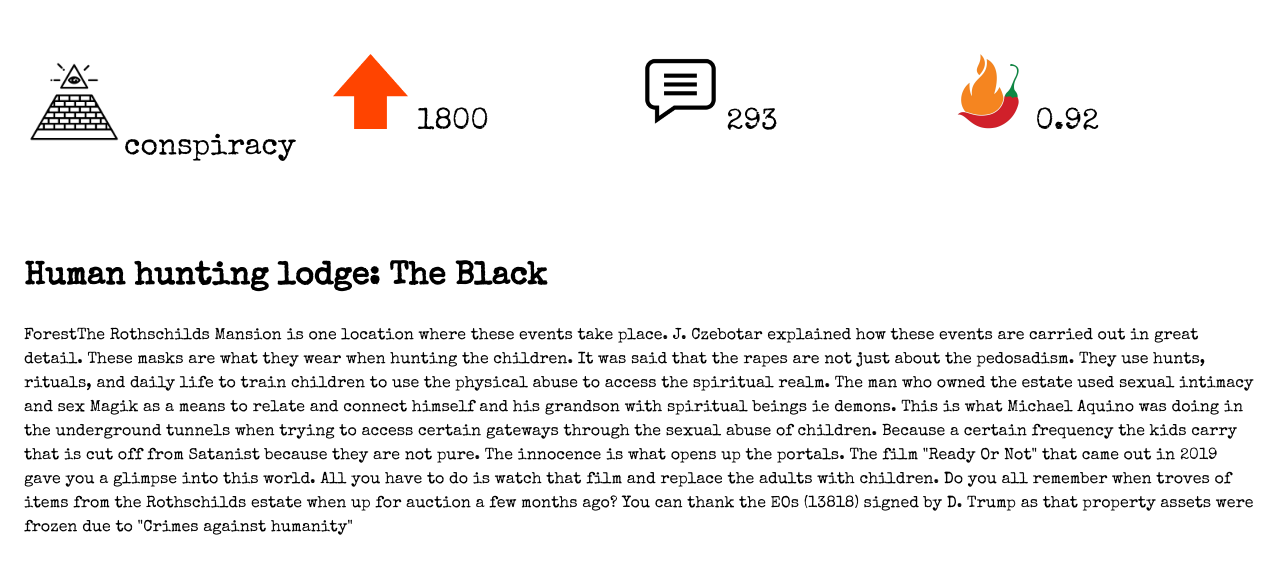
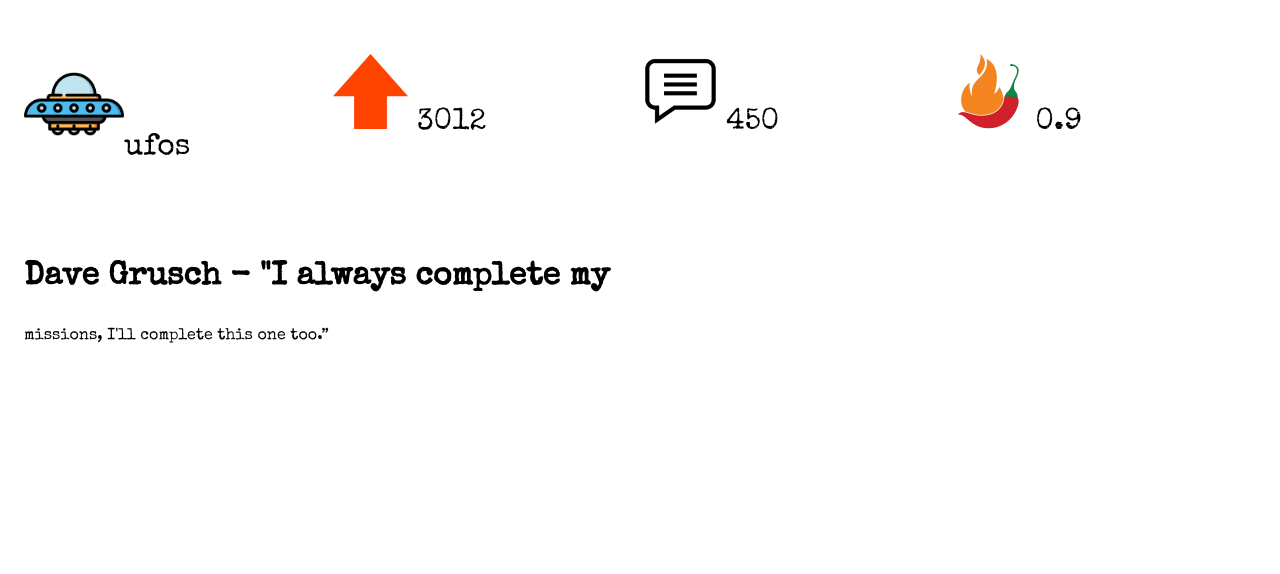
Before and after one commit to thisweekinredacted/thisweekinredacted.github.io, a Jekyll site: the page pages/top2.html, which Jekyll copies as it is, in a window 1280 px wide. Shown: the top 574 px of the page. Built offline with Jekyll 4.4.1, drawn with Linux system fonts in a browser that asks for light colours.

Commit message:
Update weekly pages

```diff
--- a/pages/top2.html
+++ b/pages/top2.html
@@ -8,21 +8,14 @@
     </head>
     <body>
         <div class="c-methods">
-            <p class="c-methods_bio"><img src="conspiracy.png" width="100" height="100">conspiracy</p>
-            <p class="c-methods_che"><img src="upvote.png" width="75" height="75"> 1800</p>
-            <p class="c-methods_rad"><img src="comment.png" width="75" height="75"> 293</p>
-            <p class="c-methods_psy"><img src="spice.png" width="75" height="75"> 0.92</p>
+            <p class="c-methods_bio"><img src="ufo.png" width="100" height="100">ufos</p>
+            <p class="c-methods_che"><img src="upvote.png" width="75" height="75"> 3012</p>
+            <p class="c-methods_rad"><img src="comment.png" width="75" height="75"> 450</p>
+            <p class="c-methods_psy"><img src="spice.png" width="75" height="75"> 0.9</p>
         </div>
         <div>
-            <h1>Human hunting lodge: The Black </h1>
-            <p>ForestThe Rothschilds Mansion is one location where these events take place. J. Czebotar explained how these events are carried out in great detail.
-These masks are what they wear when hunting the children.
-It was said that the rapes are not just about the pedosadism. They use hunts, rituals, and daily life to train children to use the physical abuse to access the spiritual realm.
-The man who owned the estate used sexual intimacy and sex Magik as a means to relate and connect himself and his grandson with spiritual beings ie demons.
-This is what Michael Aquino was doing in the underground tunnels when trying to access certain gateways through the sexual abuse of children.
-Because a certain frequency the kids carry that is cut off from Satanist because they are not pure. The innocence is what opens up the portals.
-The film "Ready Or Not" that came out in 2019 gave you a glimpse into this world. All you have to do is watch that film and replace the adults with children.
-Do you all remember when troves of items from the Rothschilds estate when up for auction a few months ago? You can thank the EOs (13818)  signed by D. Trump as that property assets were frozen due to "Crimes against humanity"</p>
+            <h1>Dave Grusch - "I always complete my </h1>
+            <p>missions, I'll complete this one too.”</p>
         </div>
     </body>
     </html>
```
Also changed, not shown: _posts/2024-03-03-podcast-0.markdown (added, +14 -0 lines), pages/top1.html (+6 -8 lines), pages/top3.html (+6 -6 lines), pages/top4.html (+6 -6 lines).
